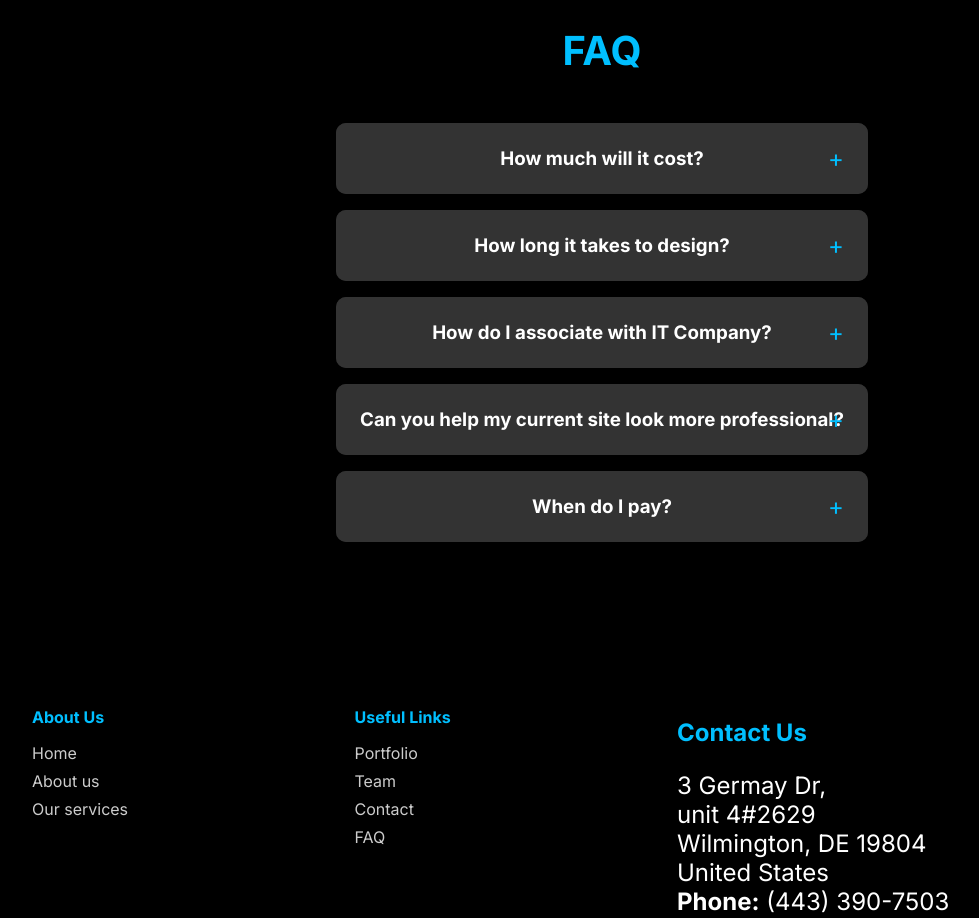
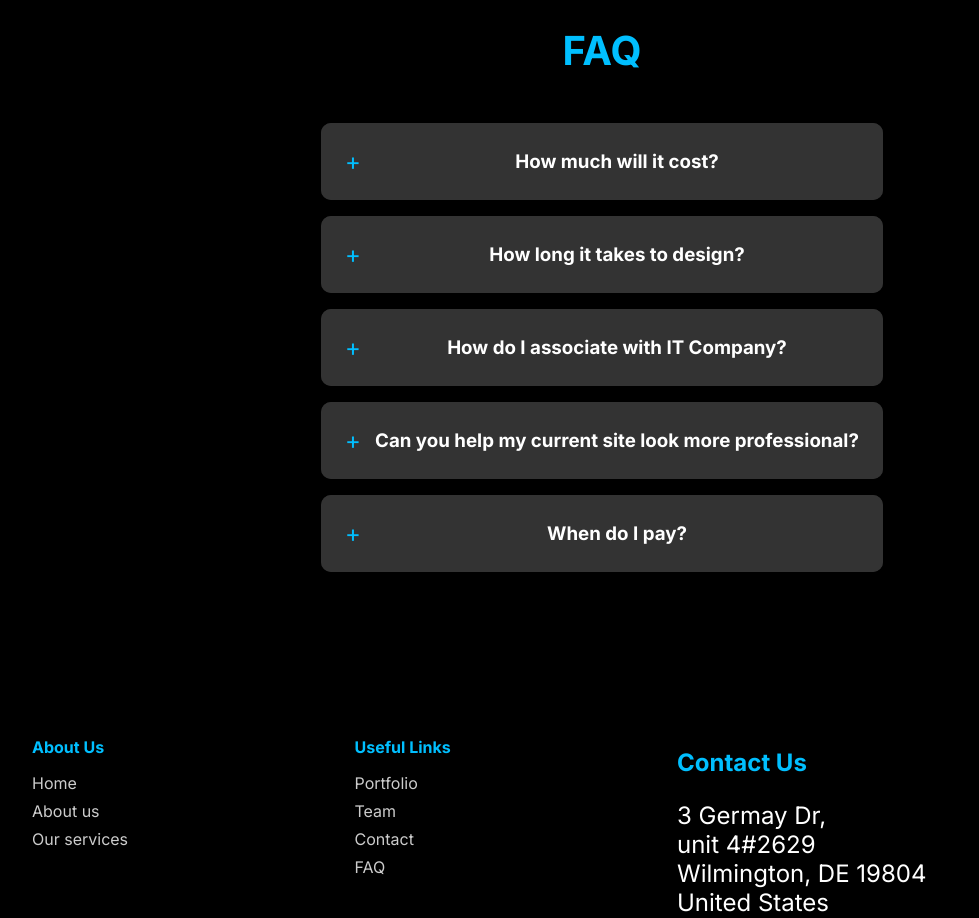
Before and after one commit to Fullstacks-us/fullstacks.us, a Next.js app in the folder fullstacks-us/: page / in a window 1280 px wide. Shown: the part 5460-6378 px from the top of the page, without its empty margins (38-1017 px from the left). Built offline with nearby package versions, Linux system fonts and the light colour scheme.

Commit message:
Improve FAQ accordion layout and styling
Refactored the FAQ accordion header to use flexbox with space-between alignment, separating the icon and question into distinct containers. Updated CSS to support the new structure and improve visual alignment.

```diff
--- a/fullstacks-us/src/app/globals.css
+++ b/fullstacks-us/src/app/globals.css
@@ -485,7 +485,7 @@ body {
   background: #333;
   cursor: pointer;
   display: flex;
-  justify-content: center;
+  justify-content: space-between;
   align-items: center;
   position: relative;
 }
@@ -498,8 +498,16 @@ body {
 .accordion-header span {
   font-size: 1.5rem;
   color: #00bfff;
-  position: absolute;
-  right: 1.5rem;
+}
+
+.accordion-icon {
+  flex-shrink: 0;
+  width: 30px;
+}
+
+.accordion-question {
+  flex: 1;
+  text-align: center;
 }
 
 .accordion-body {
--- a/fullstacks-us/src/components/FAQ.tsx
+++ b/fullstacks-us/src/components/FAQ.tsx
@@ -43,8 +43,12 @@ export default function FAQ() {
                 className="accordion-header"
                 onClick={() => toggleAccordion(index)}
               >
-                <span>{openAccordion === index ? '-' : '+'}</span>
-                <h3>{faq.question}</h3>
+                <div className="accordion-icon">
+                  <span>{openAccordion === index ? '-' : '+'}</span>
+                </div>
+                <div className="accordion-question">
+                  <h3>{faq.question}</h3>
+                </div>
               </div>
               {openAccordion === index && (
                 <div className="accordion-body">
```
